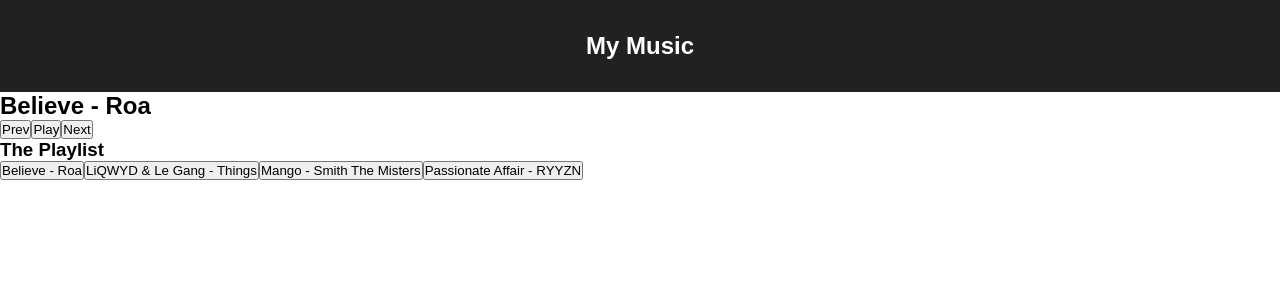
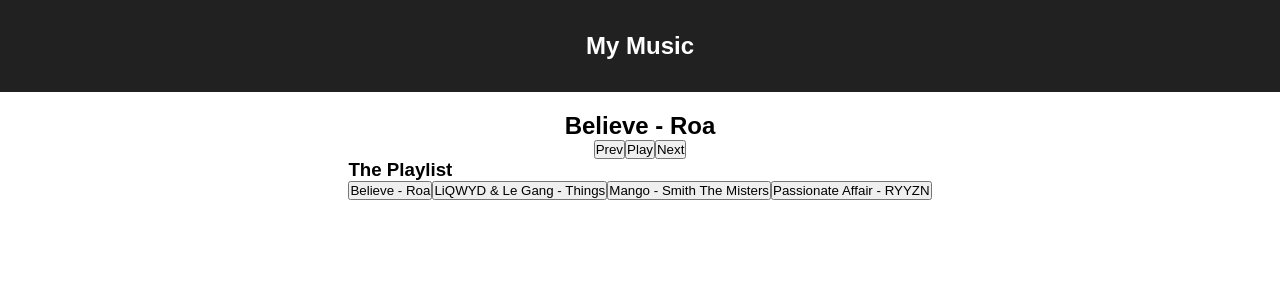
Before and after one commit to Asilo5/spotivue-music-app, a Vue app: page / in a window 1280 px wide. Shown: the top 300 px of the page. Built offline with nearby package versions, Linux system fonts and the light colour scheme.

Commit message:
Add styling to main section

```diff
--- a/src/App.vue
+++ b/src/App.vue
@@ -121,4 +121,12 @@ header {
   background-color: #212121;
   color: #FFF;
 }
+
+main {
+  display: flex;
+  justify-content: center;
+  align-items: center;
+  flex-direction: column;
+  padding: 20px;
+}
 </style>
```
